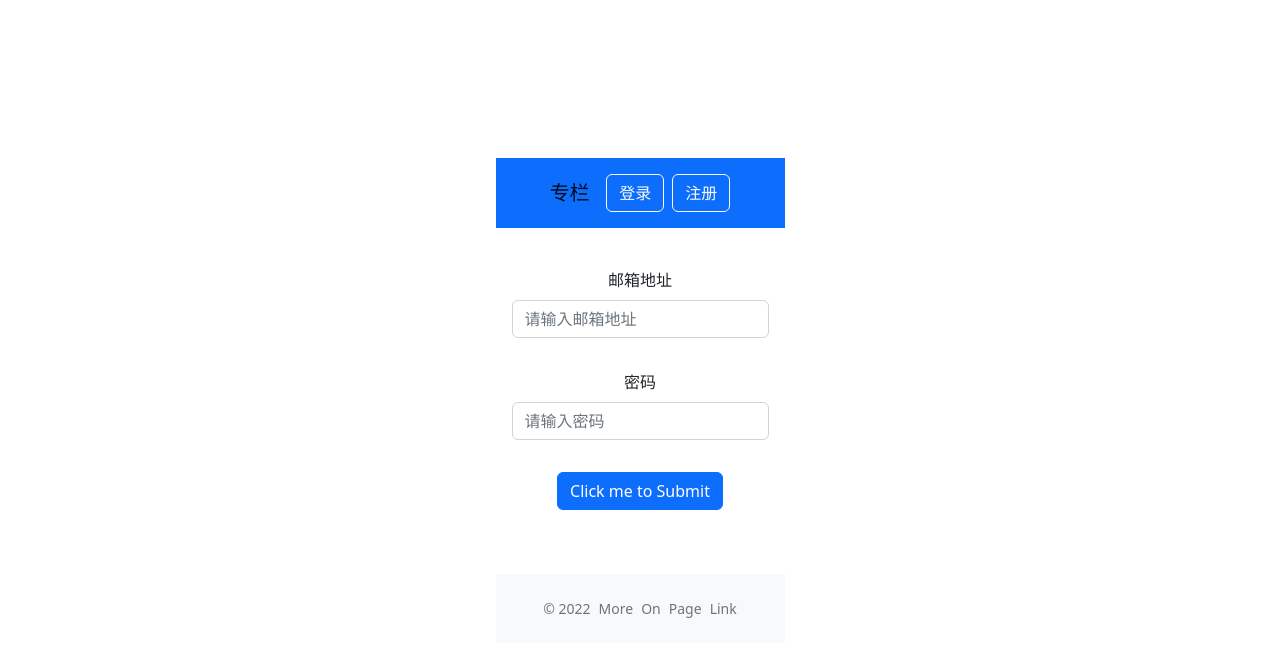
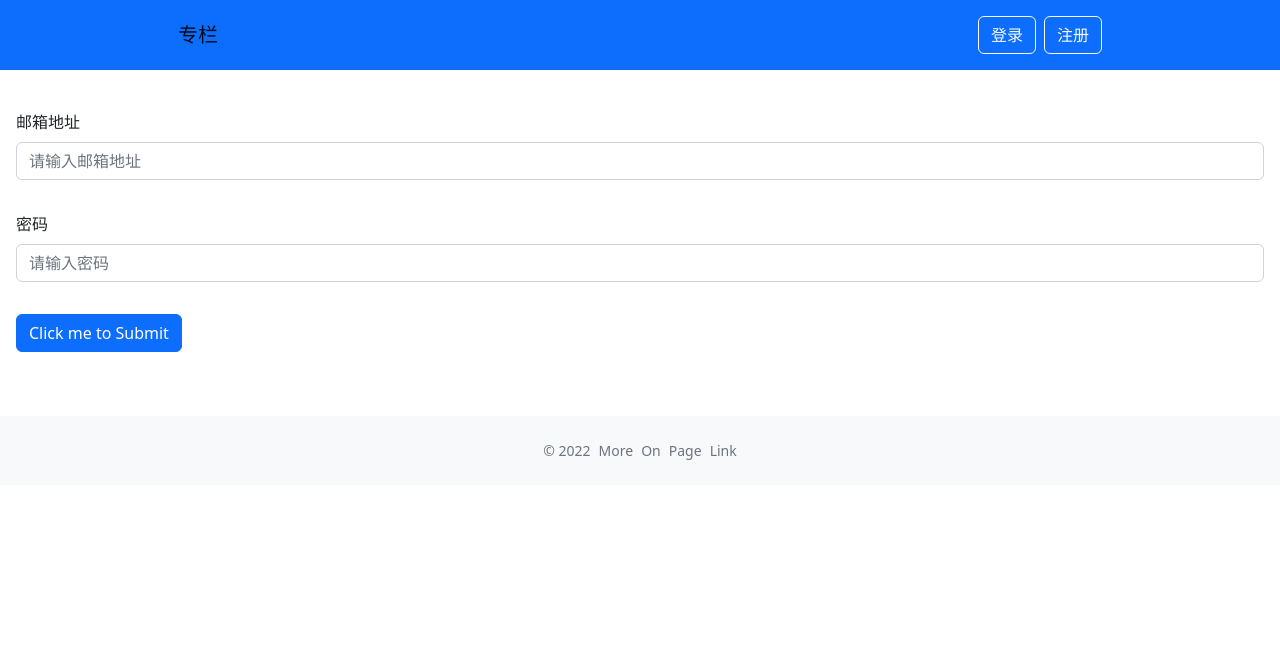
Before and after one commit to Esdiarap/Zhihu-Column, a Vue app: page /login in a window 1280 px wide. Shown: the top 656 px of the page. Built offline with nearby package versions, Linux system fonts and the light colour scheme.

Commit message:
Vuex和Router使用

```diff
--- a/src/App.vue
+++ b/src/App.vue
@@ -2,11 +2,12 @@
 import 'bootstrap/dist/css/bootstrap.min.css'
 import GlobalHeader, {UserProps} from "./components/GlobalHeader.vue";
 import PageFooter from "./components/PageFooter.vue";
+import {useStore} from "vuex";
+import {GlobalDataProps} from "./store";
+import {computed} from "vue";
 
-const currentUser: UserProps = {
-  isLogin: false,
-  name: 'lzh'
-}
+const store = useStore<GlobalDataProps>()
+const currentUser = computed(() => store.state.user)
 
 </script>
 
--- a/src/main.ts
+++ b/src/main.ts
@@ -1,33 +1,10 @@
-import { createApp } from 'vue'
-import {createRouter, createWebHistory} from "vue-router";
-import './style.css'
+import {createApp} from 'vue'
+// import './style.css'
 import App from './App.vue'
-import HomePage from "./views/HomePage.vue";
-import LoginPage from "./views/LoginPage.vue";
-import ColumnDetail from "./views/ColumnDetail.vue";
+import router from "./router";
+import store from "./store";
+const app = createApp(App)
 
-const routerHistory = createWebHistory()
-const router = createRouter({
-    history: routerHistory,
-    routes: [
-        {
-            path: '/',
-            name: 'home',
-            component: HomePage
-        },
-        {
-            path: '/login',
-            name: 'login',
-            component: LoginPage
-        },
-        {
-            path: '/column/:id',
-            name: 'column',
-            component: ColumnDetail
-        }
-    ]
-})
-
-const app = createApp(App)
 app.use(router)
+app.use(store)
 app.mount('#app')
--- /dev/null
+++ b/src/router.ts
@@ -0,0 +1,27 @@
+import {createRouter, createWebHistory} from "vue-router";
+import HomePage from "./views/HomePage.vue";
+import LoginPage from "./views/LoginPage.vue";
+import ColumnDetail from "./views/ColumnDetail.vue";
+
+const routerHistory = createWebHistory()
+const router = createRouter({
+    history: routerHistory,
+    routes: [
+        {
+            path: '/',
+            name: 'home',
+            component: HomePage
+        },
+        {
+            path: '/login',
+            name: 'login',
+            component: LoginPage
+        },
+        {
+            path: '/column/:id',
+            name: 'column',
+            component: ColumnDetail
+        }
+    ]
+})
+export default router
--- /dev/null
+++ b/src/store.ts
@@ -0,0 +1,34 @@
+import {createStore} from "vuex";
+import {testData, ColumnProps, PostProps, testPosts} from './testData'
+interface UserProps {
+    isLogin: boolean
+    name?: string
+    id?: number
+}
+
+export interface GlobalDataProps {
+    columns: ColumnProps[]
+    posts: PostProps[]
+    user: UserProps
+}
+const store = createStore<GlobalDataProps>({
+    state: {
+        columns: testData,
+        posts: testPosts,
+        user: { isLogin: false }
+    },
+    mutations: {
+        login(state) {
+            state.user = {...state.user, isLogin: true, name: 'lzh'}
+        }
+    },
+    getters:{
+        columnNumber(state) {
+            return state.columns.length
+        },
+        getColumnById: state => (id: number) => state.columns.find(col => col.id === id),
+        getPostsById: state => (cid: number) => state.posts.filter(post => post.columnId === cid)
+    }
+})
+
+export default store
--- a/src/views/ColumnDetail.vue
+++ b/src/views/ColumnDetail.vue
@@ -9,15 +9,16 @@
         <p class="text-muted">{{ column.description }}</p>
       </div>
     </div>
-    <post-list :list="list"></post-list>
+    <PostList :list="list"></PostList>
   </div>
 </template>
 
 <script lang="ts">
-import {defineComponent} from "vue"
+import {computed, defineComponent} from "vue"
 import {useRoute} from "vue-router";
-import {testData, testPosts} from "../testData";
 import PostList from "../components/PostList.vue";
+import {useStore} from "vuex";
+import {GlobalDataProps} from "../store";
 
 export default defineComponent({
   name: "ColumnDetail",
@@ -25,8 +26,9 @@ export default defineComponent({
   setup() {
     const route = useRoute()
     const currentId = +route.params.id
-    const column = testData.find(c => c.id === currentId)
-    const list = testPosts.filter(post => post.columnId === currentId)
+    const store = useStore<GlobalDataProps>()
+    const column = computed(() => store.getters.getColumnById(currentId))
+    const list = computed(() => store.getters.getPostsById(currentId))
     return {
       column,
       list
--- a/src/views/HomePage.vue
+++ b/src/views/HomePage.vue
@@ -12,22 +12,25 @@
       </div>
     </section>
     <h4 class="font-weight-bold text-center">发现精彩</h4>
-    <column-list :lists="list"></column-list>
+    <ColumnList :lists="list"></ColumnList>
   </div>
 </template>
 
 <script lang="ts">
-import { defineComponent } from 'vue'
-import { testData } from '../testData'
+import {computed, defineComponent} from 'vue'
 import ColumnList from '../components/ColumnList.vue'
+import {useStore} from "vuex";
+import {GlobalDataProps} from "../store";
 export default defineComponent({
   name: 'HomePage',
   components: {
     ColumnList
   },
   setup() {
+    const store = useStore<GlobalDataProps>()
+    const list = computed(() => store.state.columns)
     return {
-      list: testData
+      list
     }
   }
 })
--- a/src/views/LoginPage.vue
+++ b/src/views/LoginPage.vue
@@ -28,6 +28,8 @@ import { defineComponent, ref } from 'vue'
 import ValidateInput, { RuleProps } from '../components/ValidateInput.vue'
 import ValidateForm from '../components/ValidateForm.vue'
 import {useRouter} from "vue-router";
+import {useStore} from "vuex";
+import {GlobalDataProps} from "../store";
 
 export default defineComponent({
   name: 'LoginPage',
@@ -37,6 +39,7 @@ export default defineComponent({
   },
   setup() {
     const emailVal = ref('')
+    const store = useStore<GlobalDataProps>()
     const emailRules: RuleProps = [
       { type: 'required', message: '电子邮箱地址不能为空' },
       { type: 'email', message: '请输入正确的电子邮箱格式' }
@@ -50,7 +53,8 @@ export default defineComponent({
     const validateForm = (result: boolean) => {
       console.log('result', result)
       if (result) {
-        router.push({name: 'column', params: {id: 1}})
+        router.push('/')
+        store.commit('login')
       }
     }
     return {
```
